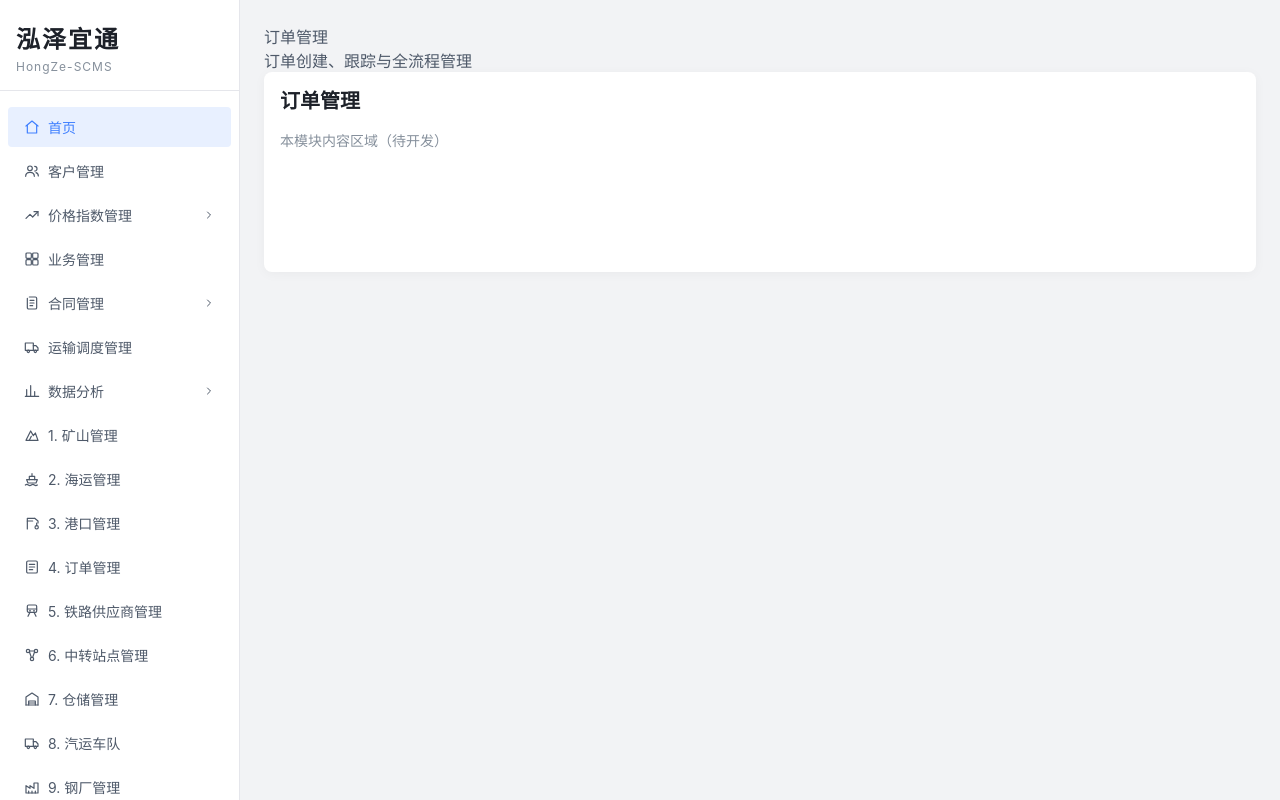
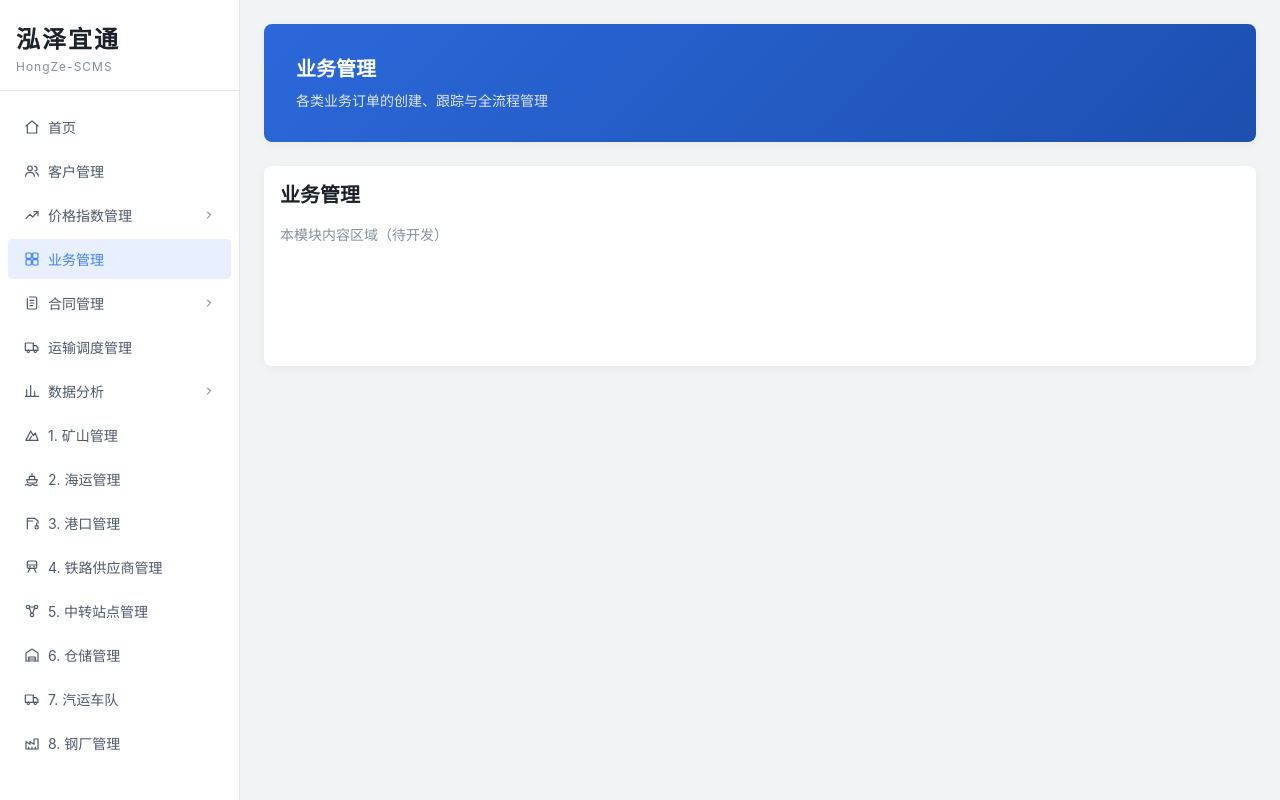
Before and after one commit to LPI-MR/HongZe-SCMS, a plain HTML site: page business/business.html in a window 1280 px wide. Drawn offline with Linux system fonts and the light colour scheme.

Commit message:
refactor: 订单管理模块迁移为业务管理并精简序号导航
- orders 目录整体重命名为 business，文件与内部引用同步更新

- 导航栏删除「4. 订单管理」，5-9 序号前移为 4-8

- 路由表仅保留「业务管理」指向 /business/business.html

```diff
--- a/business/business.css
+++ b/business/business.css
@@ -1,5 +1,5 @@
 /* ============================================================
-   orders 模块独立样式（仅 orders 模块生效）
+   business（业务管理）模块独立样式（仅 business 模块生效）
    公共变量 / 布局 / 导航 / 卡片等风格由 /css/common.css 统一提供
    ============================================================ */
 
--- a/business/business.html
+++ b/business/business.html
@@ -3,11 +3,11 @@
 <head>
   <meta charset="UTF-8" />
   <meta name="viewport" content="width=device-width, initial-scale=1.0" />
-  <title>订单管理 - 泓泽宜通 HongZe-SCMS</title>
+  <title>业务管理 - 泓泽宜通 HongZe-SCMS</title>
   <!-- 公共样式模板：全局变量 / 布局 / 导航 / 卡片，保证各模块风格统一 -->
   <link rel="stylesheet" href="/css/common.css" />
   <!-- 模块独立样式：仅本模块生效 -->
-  <link rel="stylesheet" href="orders.css" />
+  <link rel="stylesheet" href="business.css" />
 </head>
 <body>
   <div class="layout">
@@ -24,12 +24,12 @@
     <!-- 主内容区：本模块独立设计 -->
     <main class="main">
       <section class="module-hero">
-        <div class="hero-title">订单管理</div>
-        <div class="hero-desc">订单创建、跟踪与全流程管理</div>
+        <div class="hero-title">业务管理</div>
+        <div class="hero-desc">各类业务订单的创建、跟踪与全流程管理</div>
       </section>
 
       <div class="placeholder-card">
-        <div class="page-title">订单管理</div>
+        <div class="page-title">业务管理</div>
         <div class="page-body">本模块内容区域（待开发）</div>
       </div>
     </main>
@@ -38,6 +38,6 @@
   <!-- 公共导航栏加载脚本 -->
   <script src="/common/fetch.js"></script>
   <!-- 模块脚本 -->
-  <script src="orders.js"></script>
+  <script src="business.js"></script>
 </body>
 </html>
--- a/business/business.js
+++ b/business/business.js
@@ -1,10 +1,10 @@
-// ===== orders 模块脚本 =====
+// ===== business（业务管理）模块脚本 =====
 // 公共导航栏由 /common/fetch.js 加载；本脚本负责本模块自身的初始化逻辑
 (function () {
   'use strict';
 
   // 本模块对应的一级导航菜单
-  const NAV_PATH = '订单管理';
+  const NAV_PATH = '业务管理';
 
   // 设置导航栏选中态，标示当前所在模块
   function setActiveNav() {
--- a/common/fetch.js
+++ b/common/fetch.js
@@ -12,14 +12,14 @@
   'use strict';
 
   // 菜单路径 → 页面地址（根绝对路径，适配任意子目录页面）
-  // 带序号的业务模块中暂只有订单管理有页面；其余点击仅高亮并由页面自行处理
+  // 带序号的业务模块暂无页面；点击仅高亮并由页面自行处理
   const NAV_ROUTES = {
     '首页': '/index.html',
     '客户管理': '/customers/customers.html',
     '价格指数管理 / 汽运价格指数': '/price-index/price-index.html',
     '价格指数管理 / 火运价格指数': '/price-index/price-index.html',
     '价格指数管理 / 铁矿石价格指数': '/price-index/price-index.html',
-    '订单管理': '/orders/orders.html',
+    '业务管理': '/business/business.html',
     '合同管理 / 数据看板': '/contracts/dashboard.html',
     '合同管理 / 合同台账': '/contracts/contracts.html',
     '合同管理 / 合同模板': '/contracts/templates.html',
--- a/common/navbar.html
+++ b/common/navbar.html
@@ -73,7 +73,7 @@
     </div>
   </div>
 
-  <!-- ===== 以下为新增的九大业务模块一级导航（带序号） ===== -->
+  <!-- ===== 以下为新增的八大业务模块一级导航（带序号） ===== -->
   <a class="nav-item" data-path="矿山管理">
     <svg class="icon" viewBox="0 0 24 24"><path d="M3 20L10 6l4 7 3-4 4 11z"/><path d="M8 20l3-6"/></svg>
     <span class="label">1. 矿山管理</span>
@@ -89,33 +89,28 @@
     <span class="label">3. 港口管理</span>
   </a>
 
-  <a class="nav-item" data-path="订单管理">
-    <svg class="icon" viewBox="0 0 24 24"><rect x="4" y="3" width="16" height="18" rx="2"/><path d="M8 8h8"/><path d="M8 12h8"/><path d="M8 16h5"/></svg>
-    <span class="label">4. 订单管理</span>
-  </a>
-
   <a class="nav-item" data-path="铁路供应商管理">
     <svg class="icon" viewBox="0 0 24 24"><rect x="5" y="3" width="14" height="11" rx="2"/><path d="M5 9h14"/><path d="M9 14l-3 6"/><path d="M15 14l3 6"/><circle cx="9" cy="11.5" r="0.5"/><circle cx="15" cy="11.5" r="0.5"/></svg>
-    <span class="label">5. 铁路供应商管理</span>
+    <span class="label">4. 铁路供应商管理</span>
   </a>
 
   <a class="nav-item" data-path="中转站点管理">
     <svg class="icon" viewBox="0 0 24 24"><circle cx="6" cy="6" r="2.5"/><circle cx="18" cy="6" r="2.5"/><circle cx="12" cy="18" r="2.5"/><path d="M8.2 7.4l2.8 8.2M15.8 7.4L13 15.6M8.5 6h7"/></svg>
-    <span class="label">6. 中转站点管理</span>
+    <span class="label">5. 中转站点管理</span>
   </a>
 
   <a class="nav-item" data-path="仓储管理">
     <svg class="icon" viewBox="0 0 24 24"><path d="M3 21V9l9-6 9 6v12"/><path d="M7 21v-6h10v6"/><path d="M7 18h10"/><path d="M3 21h18"/></svg>
-    <span class="label">7. 仓储管理</span>
+    <span class="label">6. 仓储管理</span>
   </a>
 
   <a class="nav-item" data-path="汽运车队">
     <svg class="icon" viewBox="0 0 24 24"><path d="M2 6h12v11H2z"/><path d="M14 10h4l3 3.5V17h-7"/><circle cx="6.5" cy="18.5" r="1.8"/><circle cx="17" cy="18.5" r="1.8"/></svg>
-    <span class="label">8. 汽运车队</span>
+    <span class="label">7. 汽运车队</span>
   </a>
 
   <a class="nav-item" data-path="钢厂管理">
     <svg class="icon" viewBox="0 0 24 24"><path d="M3 21V10l6 4v-4l6 4V6h6v15z"/><path d="M7 21v-3"/><path d="M12 21v-3"/><path d="M17 21v-3"/></svg>
-    <span class="label">9. 钢厂管理</span>
+    <span class="label">8. 钢厂管理</span>
   </a>
 </nav>
```
